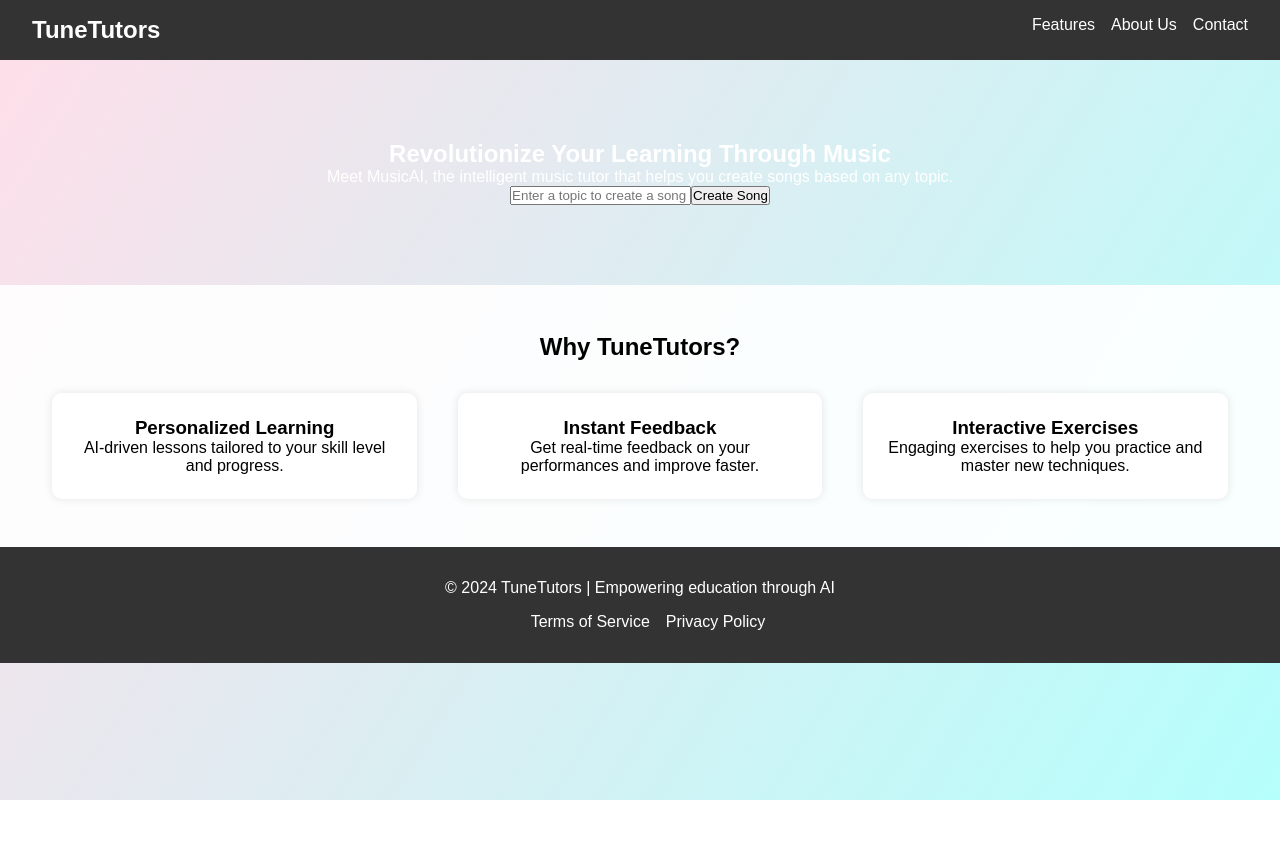
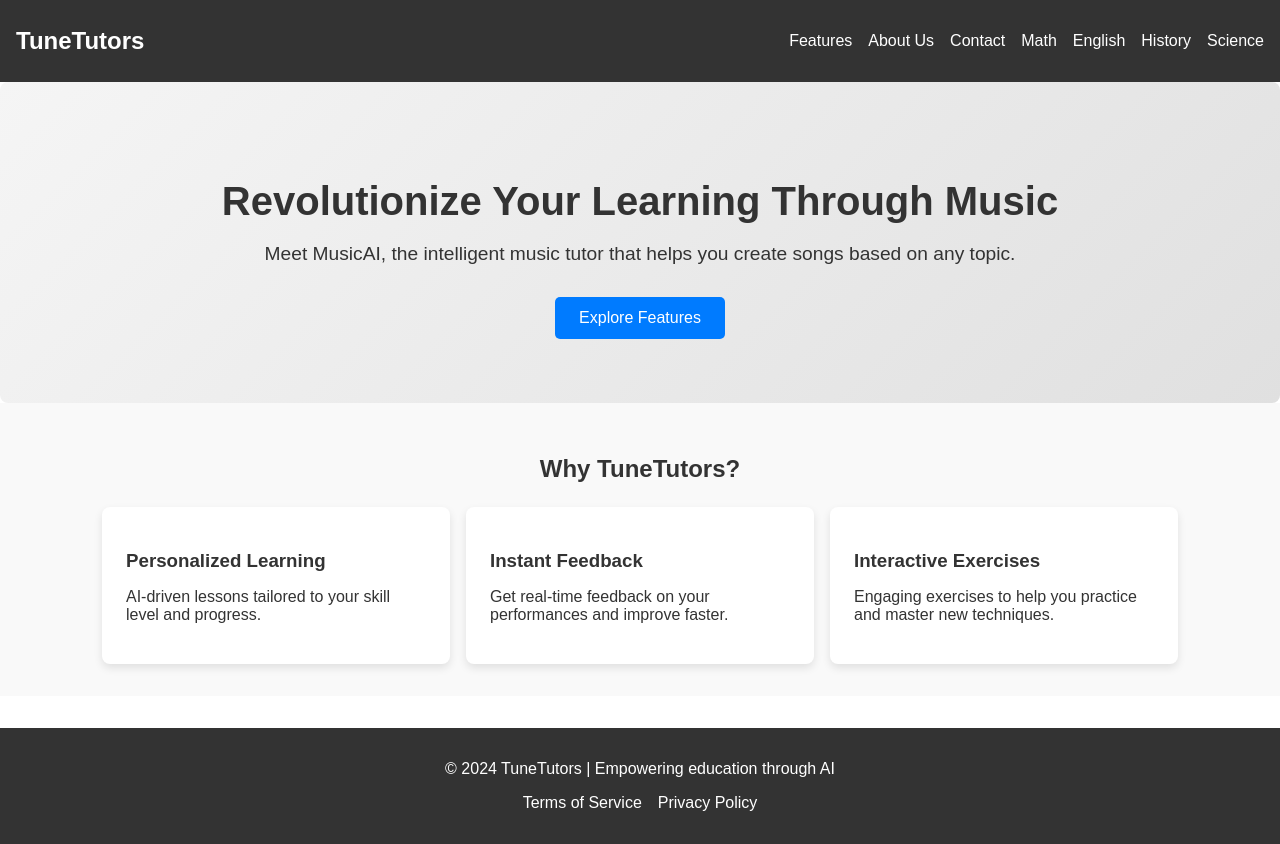
Before and after one commit to Tune-Tutors/tune-tutors, a React (Create React App) app: page / in a window 1280 px wide. Before the commit the page ends 800 px from the top, so only its background shows below. Built offline with nearby package versions, Linux system fonts and the light colour scheme.

Commit message:
pushing home page not finished

```diff
--- a/package.json
+++ b/package.json
@@ -6,8 +6,10 @@
     "@testing-library/jest-dom": "^5.17.0",
     "@testing-library/react": "^13.4.0",
     "@testing-library/user-event": "^13.5.0",
+    "express": "^4.21.0",
     "react": "^18.3.1",
     "react-dom": "^18.3.1",
+    "react-router-dom": "^6.26.2",
     "react-scripts": "5.0.1",
     "web-vitals": "^2.1.4"
   },
--- a/src/App.css
+++ b/src/App.css
@@ -1,47 +1,20 @@
 /* App.css */
 
-/* Reset margins and padding */
-* {
-  margin: 0;
-  padding: 0;
-  box-sizing: border-box;
+.App {
+  font-family: Arial, sans-serif;
+  color: #333;
 }
 
-/* Set body and html to full height to fit the canvas */
-body, html {
-  margin: 0;
-  padding: 0;
-  height: 100%;
-  overflow: hidden;
-  font-family: 'Arial', sans-serif;
+.navbar {
+  background-color: #333;
+  color: white;
+  padding: 1rem;
+  display: flex;
+  justify-content: space-between;
+  align-items: center;
 }
 
-/* Background canvas setup */
-.background-canvas {
-  position: fixed;
-  top: 0;
-  left: 0;
-  z-index: -1; /* This keeps the canvas behind other content */
-  width: 100%;
-  height: 100%;
-}
-
-/* Main App container, ensure content appears over the canvas */
-.App {
-  position: relative;
-  z-index: 1;
-}
-
-/* Navbar styles */
-.navbar {
-  display: flex;
-  justify-content: space-between;
-  background-color: #333;
-  padding: 1rem 2rem;
-}
-
-.logo {
-  color: white;
+.navbar .logo {
   font-size: 1.5rem;
   font-weight: bold;
 }
@@ -49,76 +22,108 @@ body, html {
 .nav-links {
   list-style: none;
   display: flex;
+  gap: 1rem;
 }
 
 .nav-links li {
-  margin-left: 1rem;
+  display: inline;
 }
 
 .nav-links a {
   color: white;
   text-decoration: none;
+  font-weight: 500;
 }
 
-/* Hero section */
-.hero {
-  text-align: center;
-  background: transparent; /* Ensure the hero background remains transparent to show the notes */
-  color: white;
-  padding: 5rem 0;
+.nav-links a:hover {
+  text-decoration: underline;
 }
 
-.cta-btn {
-  background-color: #ff5a5f;
-  border: none;
-  padding: 0.75rem 1.5rem;
-  font-size: 1.25rem;
-  color: white;
-  border-radius: 5px;
-  cursor: pointer;
+.hero {
+  background: linear-gradient(135deg, #f5f5f5, #e0e0e0);
+  text-align: center;
+  padding: 4rem 1rem;
+  border-radius: 8px;
 }
 
-/* Features section */
+.hero h1 {
+  font-size: 2.5rem;
+  margin-bottom: 1rem;
+}
+
+.hero p {
+  font-size: 1.2rem;
+  margin-bottom: 2rem;
+}
+
+.navigate-btn {
+  background-color: #007bff;
+  color: white;
+  padding: 0.75rem 1.5rem;
+  border-radius: 5px;
+  text-decoration: none;
+  font-size: 1rem;
+  display: inline-block;
+  transition: background-color 0.3s, transform 0.3s;
+}
+
+.navigate-btn:hover {
+  background-color: #0056b3;
+  transform: scale(1.05);
+}
+
 .features {
-  padding: 3rem 2rem;
-  background-color: rgba(255, 255, 255, 0.9); /* Make background slightly transparent */
+  background-color: #f9f9f9;
+  padding: 2rem 1rem;
+}
+
+.features h2 {
   text-align: center;
+  margin-bottom: 1.5rem;
 }
 
 .feature-list {
   display: flex;
-  justify-content: space-around;
-  margin-top: 2rem;
+  flex-wrap: wrap;
+  gap: 1rem;
+  justify-content: center;
 }
 
 .feature-item {
-  width: 30%;
-  background-color: white;
+  background: white;
+  border-radius: 8px;
   padding: 1.5rem;
-  border-radius: 10px;
-  box-shadow: 0 0 10px rgba(0, 0, 0, 0.1);
+  width: 300px;
+  box-shadow: 0 4px 8px rgba(0, 0, 0, 0.1);
 }
 
-/* Footer section */
+.feature-item h3 {
+  margin-bottom: 0.5rem;
+}
+
 .footer {
-  text-align: center;
-  padding: 2rem;
   background-color: #333;
   color: white;
+  text-align: center;
+  padding: 1rem;
+  margin-top: 2rem;
 }
 
 .footer-links {
   list-style: none;
-  display: flex;
-  justify-content: center;
-  margin-top: 1rem;
+  padding: 0;
 }
 
 .footer-links li {
-  margin-left: 1rem;
+  display: inline;
+  margin: 0 0.5rem;
 }
 
 .footer-links a {
   color: white;
   text-decoration: none;
 }
+
+.footer-links a:hover {
+  text-decoration: underline;
+}
--- a/src/App.js
+++ b/src/App.js
@@ -1,19 +1,37 @@
-// App.js
-import React, { useState } from 'react';
-import './App.css'; // Your existing styles
-import BackgroundCanvas from './BackgroundCanvas';
+import React from 'react';
+import { BrowserRouter as Router, Routes, Route, useParams } from 'react-router-dom'; // Import useParams
+import './App.css';
+import NewPage from './NewPage';
+import SearchPage from './SearchPage'; // Import the SearchPage component
+
 
 function App() {
   return (
+    <Router>
       <div className="App">
-      <BackgroundCanvas />
+        <Routes>
+          <Route path="/" element={<Home />} />
+          <Route path="/new-page" element={<NewPage />} />
+          <Route path="/search/:subject" element={<SearchPageWrapper />} />
+        </Routes>
+      </div>
+    </Router>
+  );
+}
+
+const SearchPageWrapper = () => {
+  const { subject } = useParams();
+  return <SearchPage subject={subject} />;
+};
+
+const Home = () => (
+  <>
     <Navbar />
     <Hero />
     <Features />
     <Footer />
-    </div>
+  </>
 );
-}
 
 const Navbar = () => (
   <nav className="navbar">
@@ -22,39 +40,21 @@ const Navbar = () => (
       <li><a href="#features">Features</a></li>
       <li><a href="#about">About Us</a></li>
       <li><a href="#contact">Contact</a></li>
+      <li><a href="/math">Math</a></li>
+      <li><a href="/english">English</a></li>
+      <li><a href="/history">History</a></li>
+      <li><a href="/science">Science</a></li>
     </ul>
   </nav>
 );
 
-const Hero = () => {
-  const [songTopic, setSongTopic] = useState('');
-
-  const handleSearch = (e) => {
-    e.preventDefault();
-    // Logic for handling the input topic and song generation can go here
-    alert(`Creating a song about: ${songTopic}`);
-    //Pass on SongTopic to Suno
-  };
-
-  return (
+const Hero = () => (
   <section className="hero">
     <h1>Revolutionize Your Learning Through Music</h1>
     <p>Meet MusicAI, the intelligent music tutor that helps you create songs based on any topic.</p>
-
-      {/* Search Bar */}
-      <form onSubmit={handleSearch}>
-        <input
-          type="text"
-          placeholder="Enter a topic to create a song"
-          value={songTopic}
-          onChange={(e) => setSongTopic(e.target.value)}
-          className="search-input"
-        />
-        <button type="submit" className="search-btn">Create Song</button>
-      </form>
+    <a href="/new-page" className="navigate-btn">Explore Features</a>
   </section>
 );
-};
 
 const Features = () => (
   <section id="features" className="features">
@@ -86,4 +86,9 @@ const Footer = () => (
   </footer>
 );
 
+const Math = () => <div>Math Content</div>;
+const English = () => <div>English Content</div>;
+const History = () => <div>History Content</div>;
+const Science = () => <div>Science Content</div>;
+
 export default App;
--- a/src/BackgroundCanvas.js
+++ /dev/null
@@ -1,77 +0,0 @@
-// BackgroundCanvas.js
-import React, { useRef, useEffect } from 'react';
-
-const BackgroundCanvas = () => {
-  const canvasRef = useRef(null);
-
-  useEffect(() => {
-    const canvas = canvasRef.current;
-    const ctx = canvas.getContext('2d');
-
-    const setCanvasDimensions = () => {
-      canvas.width = window.innerWidth;
-      canvas.height = window.innerHeight;
-    };
-
-    // Set initial canvas size
-    setCanvasDimensions();
-
-    // Music Note Characters (choose subtle note styles)
-    const musicNotes = ['♩', '♪', '♫', '♬'];
-
-    // Aesthetic colors: pink and purple gradients
-    const gradient = ctx.createLinearGradient(0, 0, canvas.width, canvas.height);
-    gradient.addColorStop(0, '#FFDEE9'); // Light pink
-    gradient.addColorStop(1, '#B5FFFC'); // Light purple
-
-    const fontSize = 40; // Make the notes slightly larger for a more elegant feel
-    let columns = Math.floor(canvas.width / fontSize); // Number of columns based on canvas width
-    const drops = Array(columns).fill(0); // Initial drop position for each column
-
-    // Draw function
-    const draw = () => {
-      // Clear canvas with a soft gradient background
-      ctx.fillStyle = gradient;
-      ctx.fillRect(0, 0, canvas.width, canvas.height);
-
-      // Set font size and color (lighter, star-like color for falling notes)
-      ctx.fillStyle = 'rgba(255, 255, 255, 0.8)'; // Soft white, like stars
-      ctx.font = `${fontSize}px Arial`;
-
-      // Reduce number of falling notes for a more serene effect
-      for (let i = 0; i < drops.length; i++) {
-        if (Math.random() > 0.98) { // Control note frequency (reduce the frequency of falling notes)
-          const note = musicNotes[Math.floor(Math.random() * musicNotes.length)];
-          ctx.fillText(note, i * fontSize, drops[i] * fontSize);
-
-          // Reset the note when it goes beyond the canvas
-          if (drops[i] * fontSize > canvas.height) {
-            drops[i] = 0;
-          }
-          drops[i]++;
-        }
-      }
-    };
-
-    // Animation loop
-    const interval = setInterval(draw, 100); // Slow down the falling speed a bit for smoother effect
-
-    // Handle window resize
-    const handleResize = () => {
-      setCanvasDimensions();
-      columns = Math.floor(canvas.width / fontSize); // Recalculate columns after resizing
-    };
-
-    window.addEventListener('resize', handleResize);
-
-    // Clean up
-    return () => {
-      clearInterval(interval);
-      window.removeEventListener('resize', handleResize);
-    };
-  }, []);
-
-  return <canvas ref={canvasRef} className="background-canvas" />;
-};
-
-export default BackgroundCanvas;
--- /dev/null
+++ b/src/NewPage.css
@@ -0,0 +1,24 @@
+/* NewPage.css */
+.new-page {
+    text-align: center;
+    padding: 20px;
+  }
+
+  .button-container {
+    display: flex;
+    justify-content: center;
+    gap: 10px;
+  }
+
+  .feature-btn {
+    padding: 10px 20px;
+    background-color: #e1cb4f;
+    color: #fff;
+    text-decoration: none;
+    border-radius: 5px;
+    font-size: 16px;
+  }
+
+  .feature-btn:hover {
+    background-color: #ebeb44;
+  }
--- /dev/null
+++ b/src/NewPage.js
@@ -0,0 +1,18 @@
+// NewPage.js
+import React from 'react';
+import { Link } from 'react-router-dom';
+import './NewPage.css';
+
+const NewPage = () => (
+  <div className="new-page">
+    <h1>Explore More Features</h1>
+    <div className="button-container">
+      <Link to="/search/Math" className="feature-btn">Math</Link>
+      <Link to="/search/English" className="feature-btn">English</Link>
+      <Link to="/search/History" className="feature-btn">History</Link>
+      <Link to="/search/Science" className="feature-btn">Science</Link>
+    </div>
+  </div>
+);
+
+export default NewPage;
--- /dev/null
+++ b/src/SearchPage.css
@@ -0,0 +1,33 @@
+/* SearchPage.css */
+
+.search-page {
+    padding: 2rem;
+    text-align: center;
+  }
+
+  .search-form {
+    display: flex;
+    justify-content: center;
+    gap: 1rem;
+  }
+
+  .search-input {
+    padding: 0.5rem;
+    font-size: 1rem;
+    border: 1px solid #ccc;
+    border-radius: 4px;
+  }
+
+  .search-btn {
+    padding: 0.5rem 1rem;
+    font-size: 1rem;
+    background-color: #007bff;
+    color: white;
+    border: none;
+    border-radius: 4px;
+    cursor: pointer;
+  }
+
+  .search-btn:hover {
+    background-color: #0056b3;
+  }
--- /dev/null
+++ b/src/SearchPage.js
@@ -0,0 +1,30 @@
+// SearchPage.js
+import React, { useState } from 'react';
+import './SearchPage.css';
+
+const SearchPage = ({ subject }) => {
+  const [query, setQuery] = useState('');
+
+  const handleSearch = (e) => {
+    e.preventDefault();
+    console.log(`Searching for ${query} in ${subject}`);
+  };
+
+  return (
+    <div className="search-page">
+      <h1>{subject} Search</h1>
+      <form onSubmit={handleSearch} className="search-form">
+        <input
+          type="text"
+          value={query}
+          onChange={(e) => setQuery(e.target.value)}
+          placeholder={`Search ${subject}`}
+          className="search-input"
+        />
+        <button type="submit" className="search-btn">Search</button>
+      </form>
+    </div>
+  );
+};
+
+export default SearchPage;
```
Also changed, not shown: 1 other file (tests, documents, lock files or other folders). Lines whose indentation alone changed are shown as unchanged.
